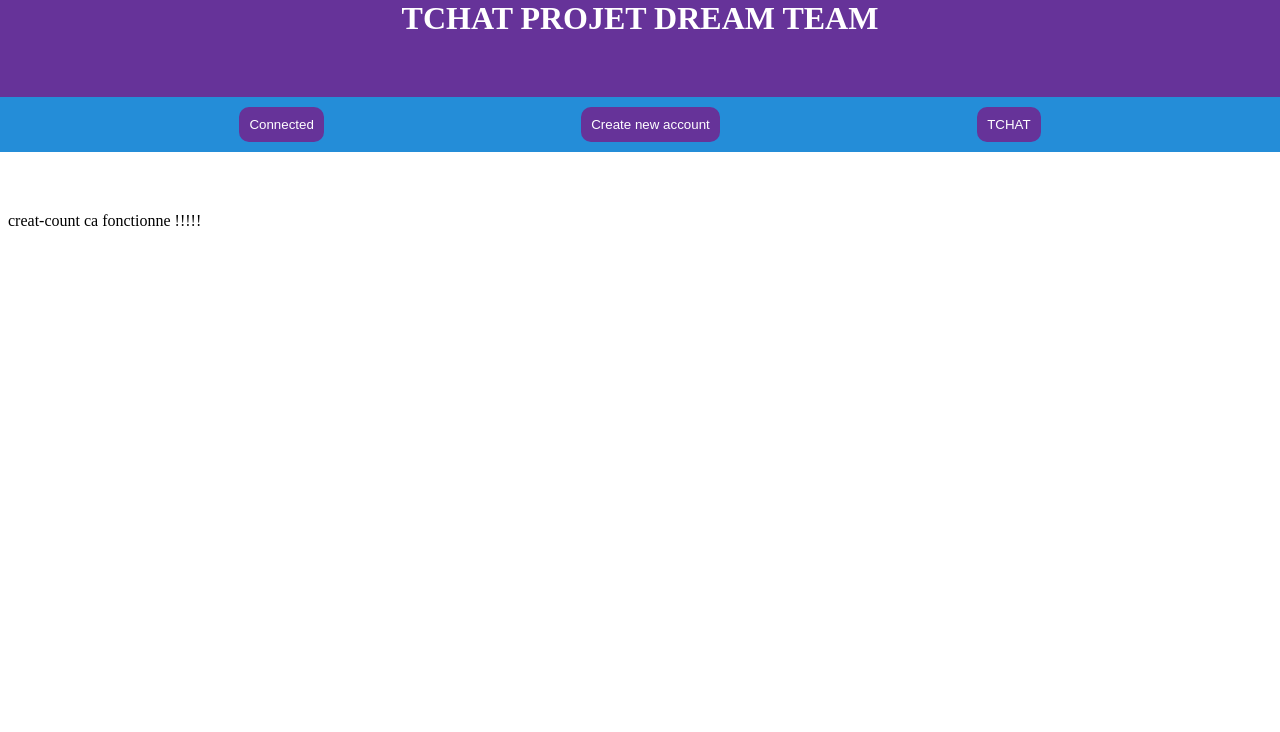
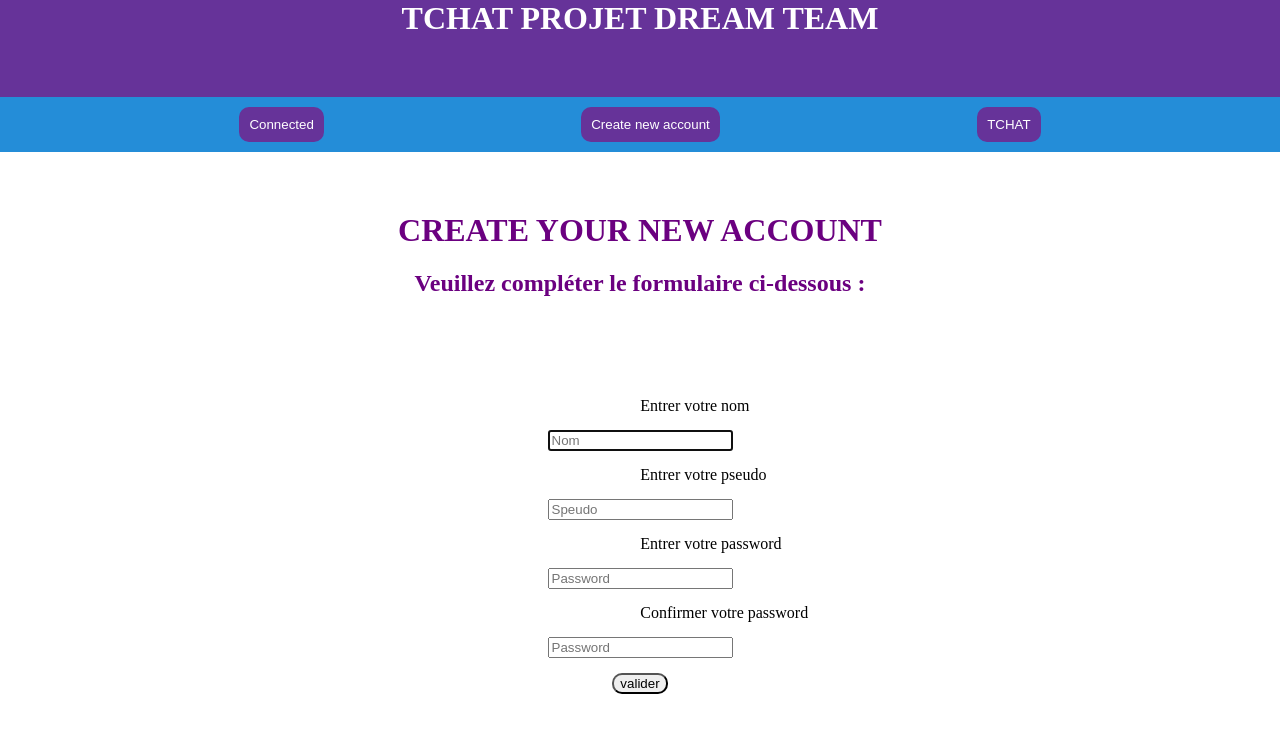
Before and after one commit to sebou25/tp-angular-chat, an Angular app: page /creatCount in a window 1280 px wide. Shown: the top 732 px of the page. Built offline with nearby package versions, Linux system fonts and the light colour scheme.

Commit message:
maj Steph

```diff
--- a/src/app/creat-count/creat-count.component.css
+++ b/src/app/creat-count/creat-count.component.css
@@ -1,3 +1,22 @@
+h1,h2{
+    color: rgb(107, 0, 128);
+    text-align: center;
+}
+#nomClt{
+        display: flex;
+        flex-direction: column;
+        align-items: center;
+        padding: 16%;
+        margin-top: -123px;
+
+    }
 input{
-    display :none;
+    margin: 15px;
 }
+label{
+    margin: auto;
+    margin-left: 430px;
+}
+button{
+    border-radius: 10px;
+}
--- a/src/app/creat-count/creat-count.component.html
+++ b/src/app/creat-count/creat-count.component.html
@@ -1,5 +1,21 @@
-<p>
-  creat-count ca fonctionne !!!!!
+<h1>CREATE YOUR NEW ACCOUNT</h1>
 
+  <h2>Veuillez compléter le formulaire ci-dessous :</h2>
 
-</p>
+  <div id="nomClt">
+
+    <label>Entrer votre nom</label>
+    <input type="text" placeholder="Nom" autofocus required>
+
+    <label>Entrer votre pseudo</label>
+    <input type="text" placeholder="Speudo" autofocus required>
+
+    <label>Entrer votre password</label>
+    <input type="text" placeholder="Password" required>
+
+    <label>Confirmer votre password</label>
+    <input type="text" placeholder="Password" required>
+
+    <button routerLink="displayMsg">valider</button>
+
+  </div>
```
